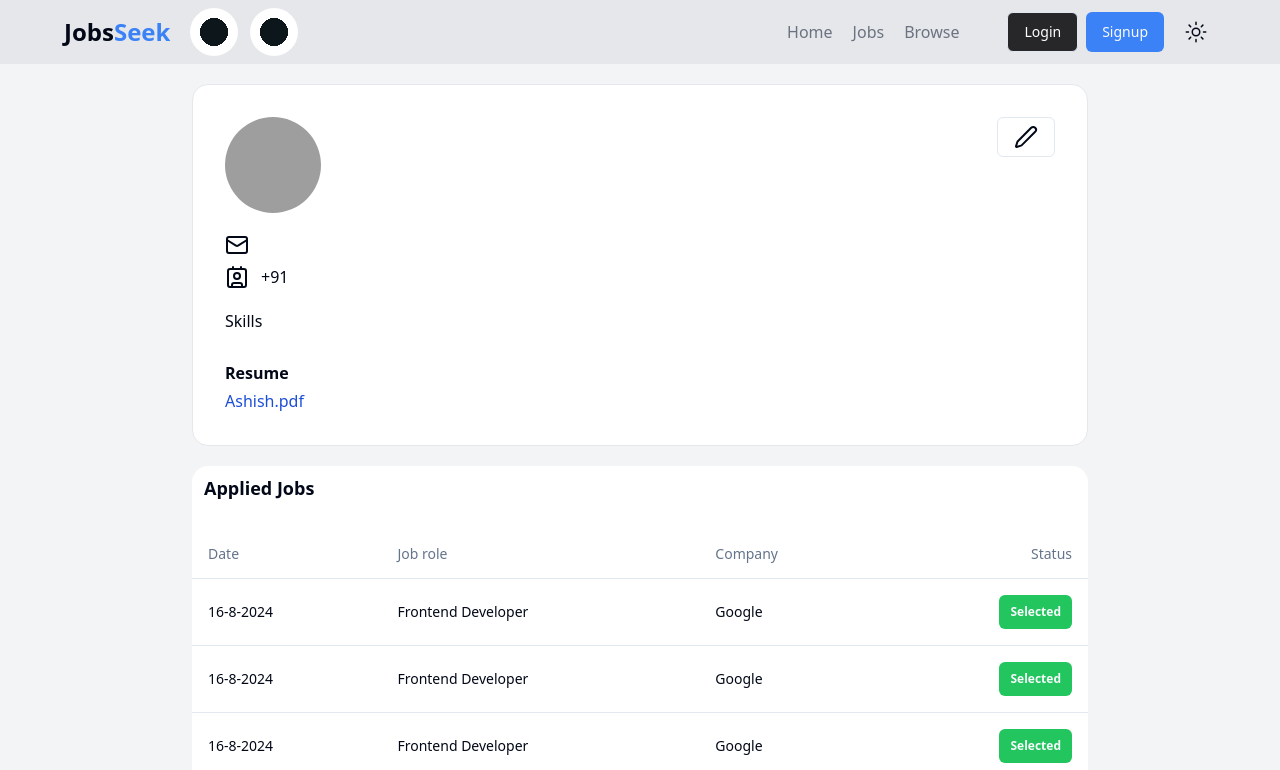
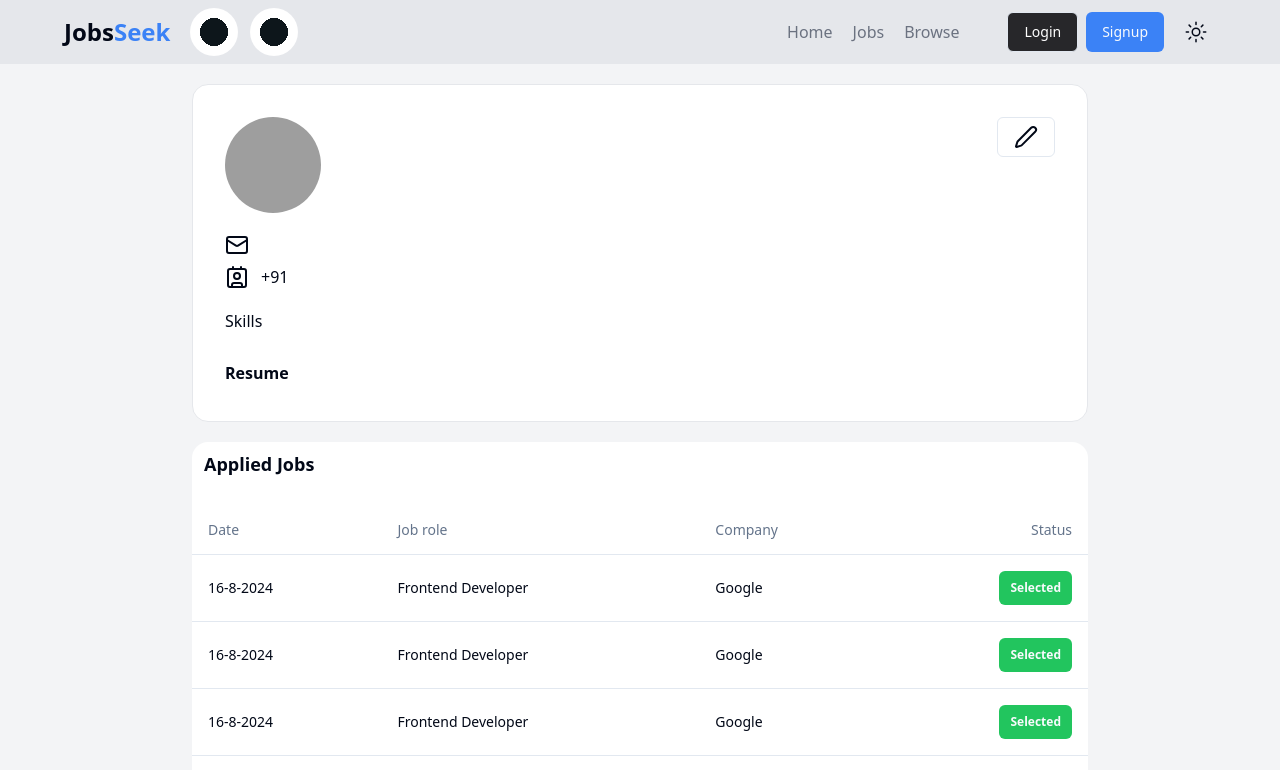
Before and after one commit to ashishkanwal/jobportal, a React (Vite) app in the folder frontend/: page /profile in a window 1280 px wide. Shown: the top 770 px of the page. Built offline with nearby package versions, Linux system fonts and the light colour scheme; grey boxes are pictures that could not be loaded.

Commit message:
cloud resume

```diff
--- a/frontend/src/components/Profile.jsx
+++ b/frontend/src/components/Profile.jsx
@@ -53,7 +53,7 @@ const Profile = () => {
             <Label className='text-md font-bold'>Resume</Label>
 
           {
-            isResume? <a target='blank' href='https://youtube.com/@patelmernstack' className='text-blue-700 w-full hover:underline cursor-pointer'> Ashish.pdf</a>:<span>NA</span>
+            isResume? <a target='blank' href={user?.profile?.resume}className='text-blue-700 w-full hover:underline cursor-pointer'>{user?.profile?.resumeOriginalName}</a>:<span>NA</span>
           }
           </div>
       </div>
```
